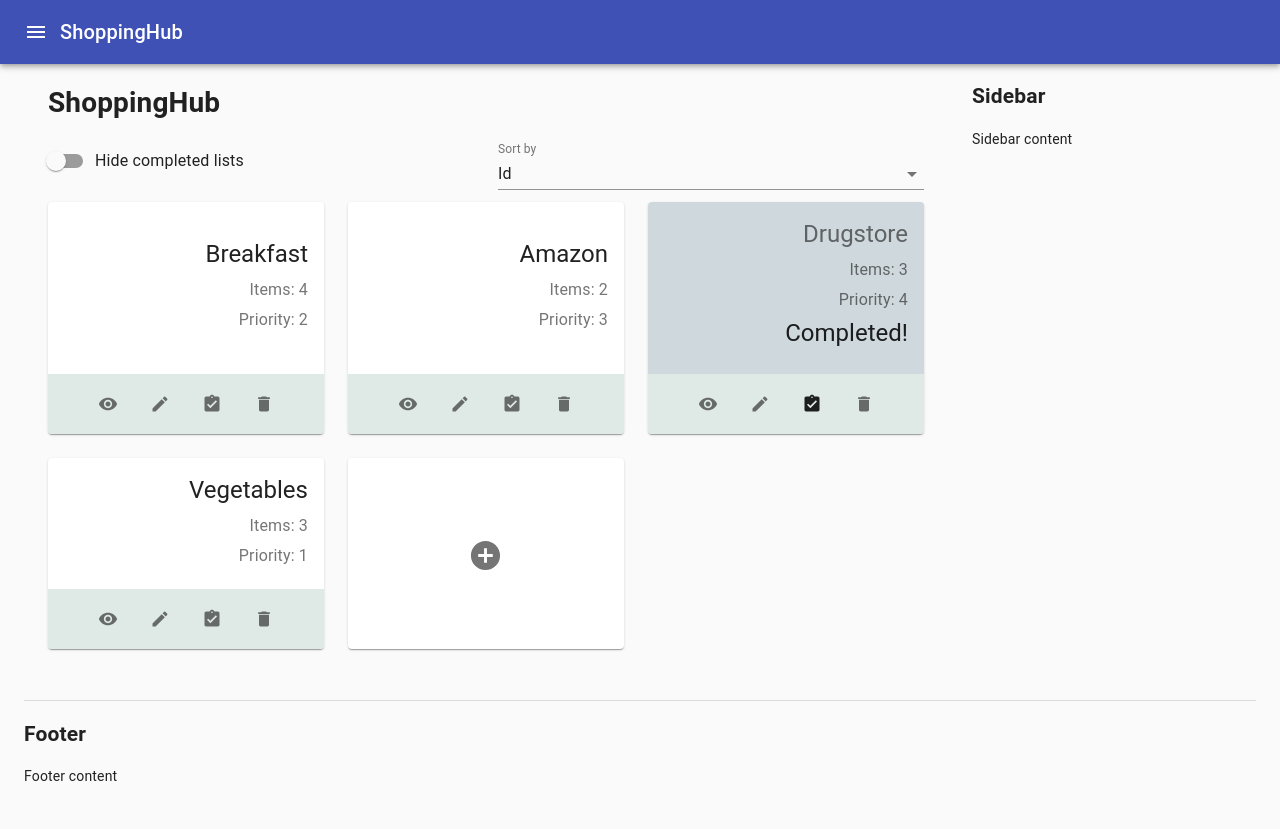
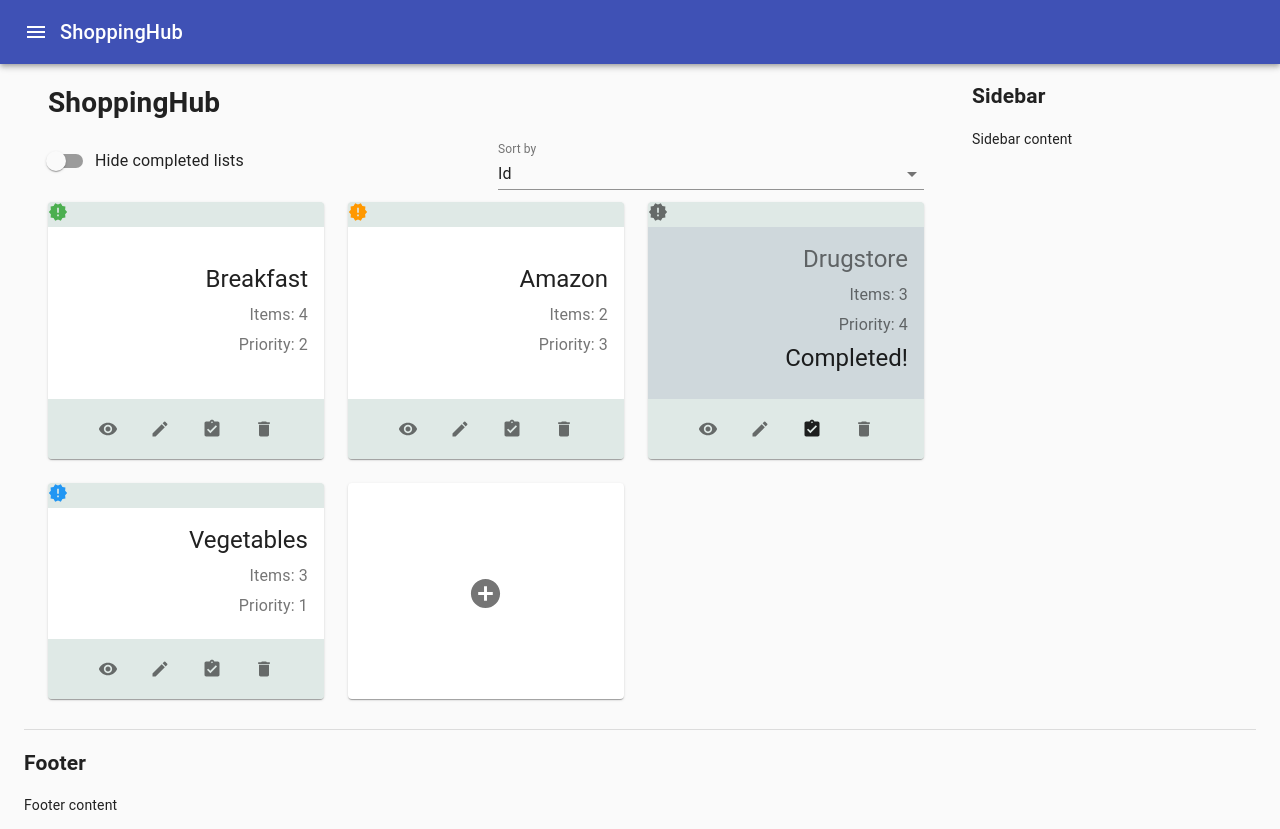
Before and after one commit to kjuraszek/shopping-hub, a React (Create React App) app: page / in a window 1280 px wide. Before the commit the page ends 800 px from the top, so only its background shows below. Built offline with nearby package versions, Linux system fonts and the light colour scheme.

Commit message:
Update ShoppingHubItem.js
Added Icon at the top of ShoppingHubItem to indicate priority of  the list (by color)

```diff
--- a/src/ShoppingHubItem.js
+++ b/src/ShoppingHubItem.js
@@ -1,16 +1,18 @@
 import React from 'react';
 import { makeStyles } from '@material-ui/core/styles';
-import { Card, CardActions, CardContent, Typography, IconButton } from '@material-ui/core';
+import { Card, CardActions, CardContent, Typography, IconButton, Box } from '@material-ui/core';
 import VisibilityIcon from '@material-ui/icons/Visibility';
 import DeleteIcon from '@material-ui/icons/Delete';
 import AssignmentTurnedInIcon from '@material-ui/icons/AssignmentTurnedIn';
 import CreateIcon from '@material-ui/icons/Create';
+import NewReleasesIcon from '@material-ui/icons/NewReleases';
 
 const useStyles = makeStyles({
     card: {
         display: "flex",
         flexDirection: "column",
         height:"100%",
+        backgroundColor: "#dfe9e6"
     },
     cardContent: {
         display: "flex",
@@ -18,6 +20,7 @@ const useStyles = makeStyles({
         alignItems: "flex-end",
         justifyContent: "center",
         flexDirection: "column",
+        backgroundColor: "#fff",
         '&:hover': {
             backgroundColor: "#eff2f1",
             cursor: "pointer"
@@ -51,11 +54,24 @@ function ShoppingHubItem(props) {
     const classes = useStyles();
         return(
             <Card className={classes.card}>
+                <Box
+                display="block"
+                align="left"
+                color={
+                    (props.item.completed ? "text.secondary" :
+                    props.item.priority === 4 ? "secondary.main" :
+                    props.item.priority === 3 ? "warning.main" :
+                    props.item.priority === 2 ? "success.main" : "info.main")
+                } >
+
+                    <NewReleasesIcon fontSize="small" />
+                </Box>
                 <CardContent
                 className={props.item.completed ? classes.cardContentcompleted : classes.cardContent}
                 onClick={() => {
                     props.onViewList(props.item)
                 }}>
+
                     <Typography color={props.item.completed ? "textSecondary" : "textPrimary"} variant="h5" component="h2" gutterBottom>
                     {props.item.name}
                     </Typography>
```
